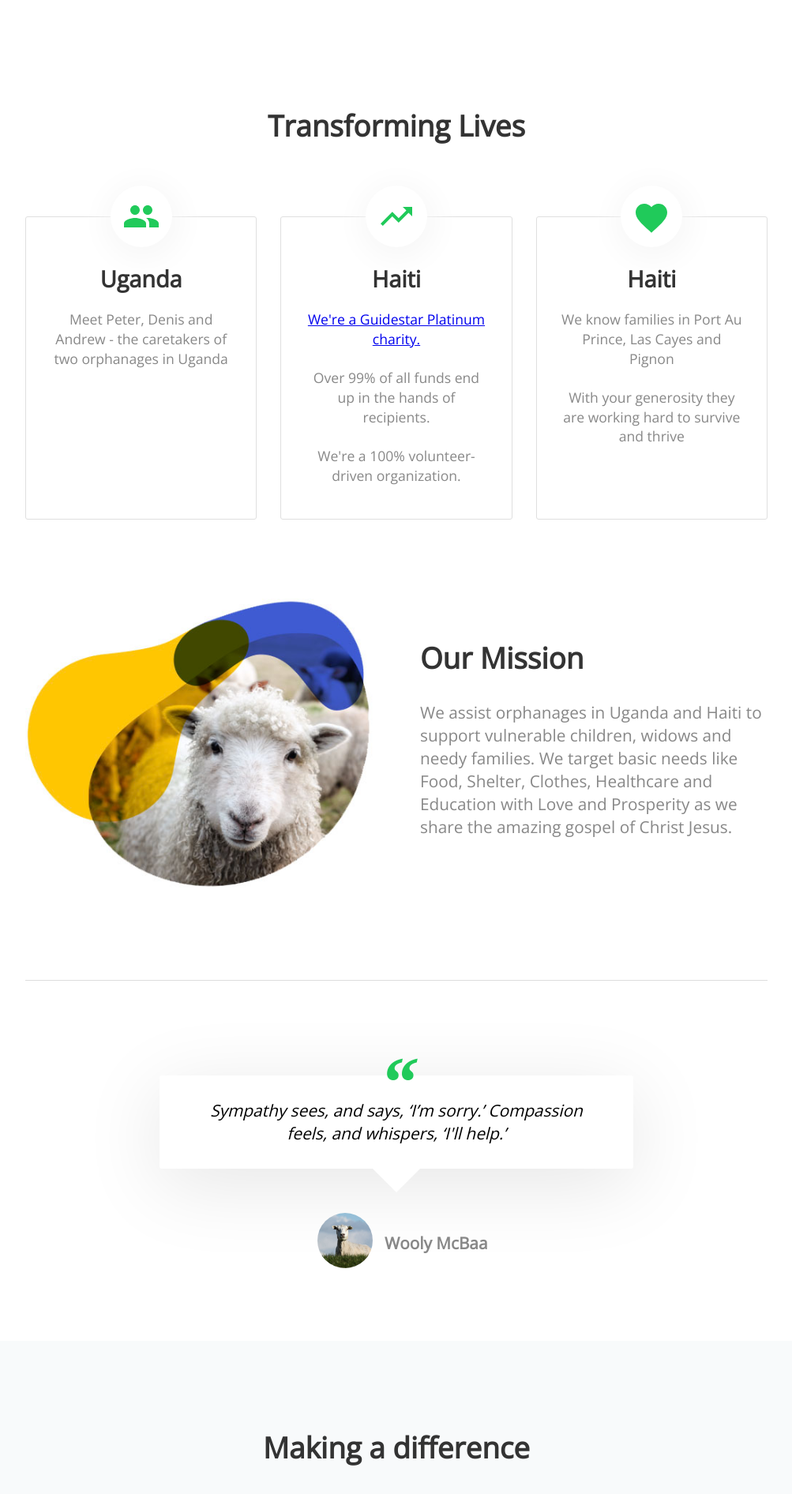
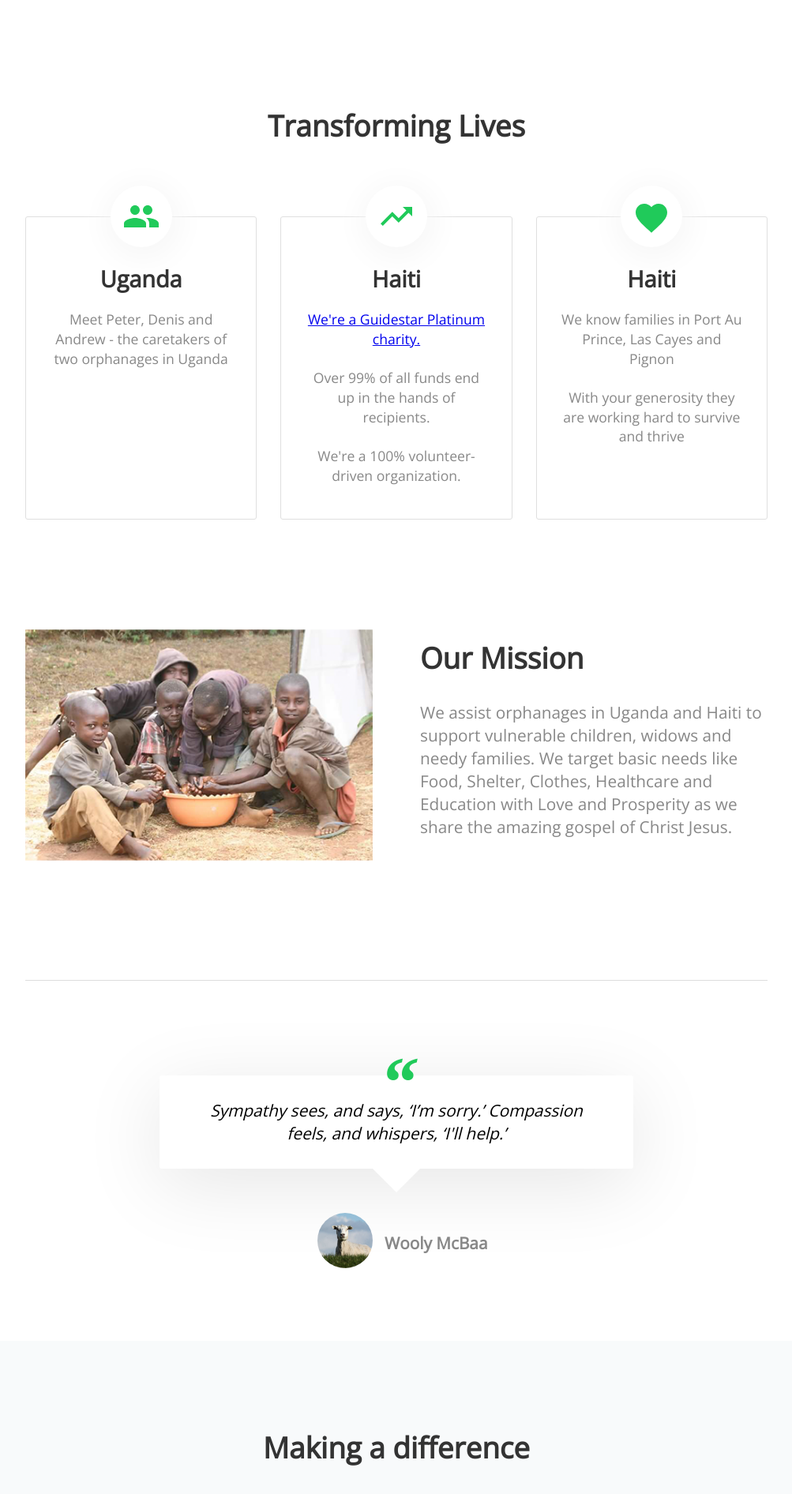
Before and after one commit to prouticus/rtpa, a Jekyll site: the page built from index.html, in a window 1280 px wide. Shown: the part 590-2482 px from the top of the page at 79% size, without its empty margins (138-1141 px from the left). Built offline with Jekyll 4.4.1, drawn with Linux system fonts in a browser that asks for light colours; nearby versions of some CDN libraries; a script that is not in the unit is left out.

Commit message:
Updated 'index.html' via CloudCannon

```diff
--- a/index.html
+++ b/index.html
@@ -65,7 +65,7 @@
 <div class="container">
 	<div class="columns">
 		<div>
-			<img src="{{ site.baseurl }}/images/sheep2.jpg" alt="Sheep" />
+			<img src="{{ site.baseurl }}/images/sheep2.png" alt="Sheep" />
 		</div>
 		<div>
 			<h2 class="editable">
```
